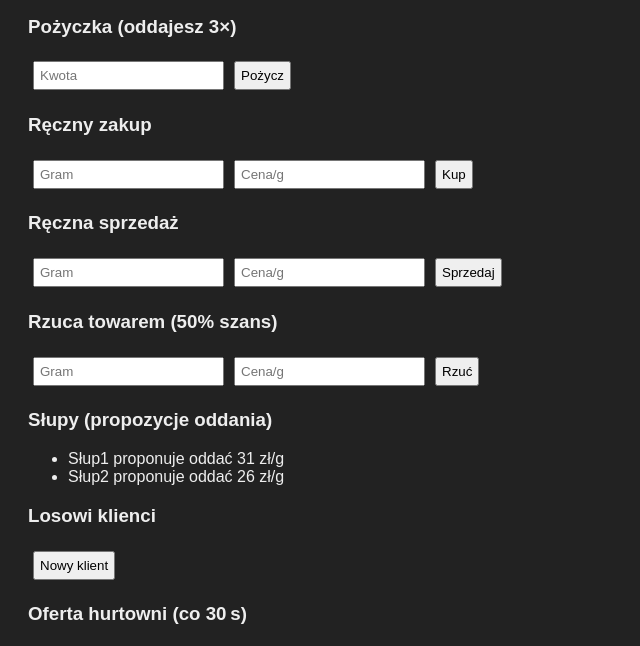
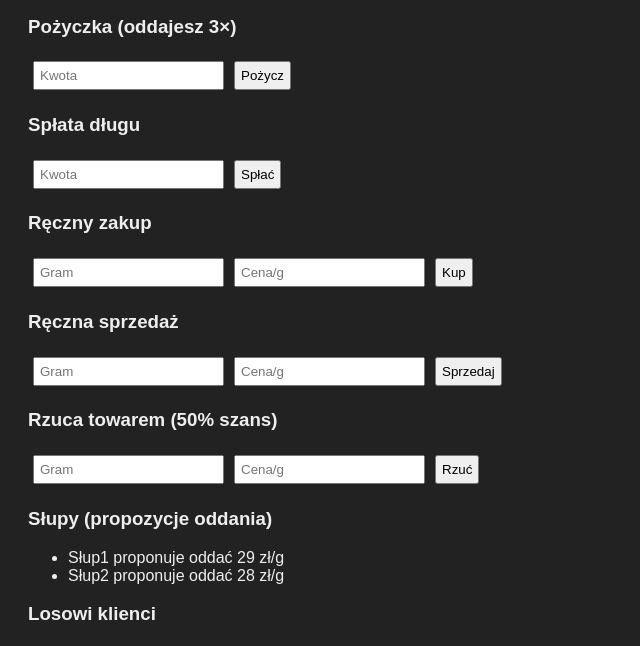
Before and after one commit to dkmapks/shop, a plain HTML site: page index.html in a window 1280 px wide. Both pictures are taken after a click on the button "Pożycz". Shown: the part 129-775 px from the top of the page, without its empty margins (0-640 px from the left). Drawn offline with Linux system fonts and the light colour scheme.

Commit message:
Update index.html

```diff
--- a/index.html
+++ b/index.html
@@ -1,9 +1,11 @@
 <!DOCTYPE html>
 <html lang="pl">
-<head><meta charset="UTF-8"><meta name="viewport" content="width=device-width">
+<head>
+  <meta charset="UTF-8">
+  <meta name="viewport" content="width=device-width">
   <title>Symulator Handlu</title>
   <style>
-  body { font-family: Arial,sans-serif; background: #222; color: #eee; padding: 20px; }
+    body { font-family: Arial, sans-serif; background: #222; color: #eee; padding: 20px; }
     input, button { padding: 5px; margin: 5px; }
     .vip { color: gold; font-weight: bold; }
     #log { background: #333; height: 150px; overflow-y: auto; padding: 10px; }
@@ -17,6 +19,9 @@
 
 <h3>Pożyczka (oddajesz 3×)</h3>
 <input id="loanAmount" placeholder="Kwota"><button onclick="takeLoan()">Pożycz</button>
+
+<h3>Spłata długu</h3>
+<input id="repayAmount" placeholder="Kwota"><button onclick="repayLoan()">Spłać</button>
 
 <h3>Ręczny zakup</h3>
 <input id="buyAmount" placeholder="Gram"><input id="buyPrice" placeholder="Cena/g"><button onclick="manualBuy()">Kup</button>
@@ -36,6 +41,7 @@
 <button onclick="saveGame()">Zapisz grę</button><button onclick="loadGame()">Wczytaj grę</button>
 
 <h3>Log</h3><div id="log"></div>
+
 <script>
 let state = {
   money: 2500, stock: 0, debt: 0,
@@ -48,7 +54,6 @@ function updateUI(){
   document.getElementById('money').innerText=state.money.toFixed(2);
   document.getElementById('stock').innerText=state.stock.toFixed(2);
   document.getElementById('debt').innerText=state.debt.toFixed(2);
-  // słupy
   let slul=document.getElementById('slupyList');slul.innerHTML='';
   slupyOffers().forEach(s=>{
     let li=document.createElement('li');
@@ -62,9 +67,20 @@ window.onload=()=>{loadGame();updateUI();};
 
 function takeLoan(){
   let a=parseFloat(document.getElementById('loanAmount').value);
-  if(!a||a<=0){alert('Poprawna kwota');return;}
+  if(!a||a<=0){alert('Podaj poprawną kwotę');return;}
   state.money+=a;state.debt+=a*3;
   log(`Pożyczono ${a.toFixed(2)} zł, do oddania ${state.debt.toFixed(2)} zł`);
+  updateUI();
+}
+function repayLoan(){
+  let a = parseFloat(document.getElementById('repayAmount').value);
+  if (!a || a <= 0) { alert('Podaj poprawną kwotę'); return; }
+  if (a > state.money) { alert('Nie masz tyle gotówki'); return; }
+  if (state.debt <= 0) { alert('Nie masz długu!'); return; }
+  let toPay = Math.min(a, state.debt);
+  state.money -= toPay;
+  state.debt -= toPay;
+  log(`Spłacono dług: ${toPay.toFixed(2)} zł`);
   updateUI();
 }
 function manualBuy(){
@@ -104,7 +120,6 @@ function slupyOffers(){
     return {name:s.name, price:pr};
   });
 }
-
 function generateClient(){
   if(currentClient) return;
   let amt=Math.floor(Math.random()*50)+1;
@@ -127,7 +142,6 @@ function acceptClient(){
   currentClient=null;document.getElementById('clientOffer').innerHTML='';updateUI();
 }
 function rejectClient(){log('Klient odrzucony');currentClient=null;document.getElementById('clientOffer').innerHTML='';}
-
 function hurtOfferGen(){
   let amt=Math.floor(Math.random()*4901)+100;
   let pr=Math.floor(Math.random()*8)+7;
@@ -146,7 +160,6 @@ function acceptHurtOffer(){
   updateUI();
 }
 setInterval(hurtOfferGen,30000);
-updateUI();
 </script>
 </body>
 </html>
```
Lines whose indentation alone changed are shown as unchanged.
